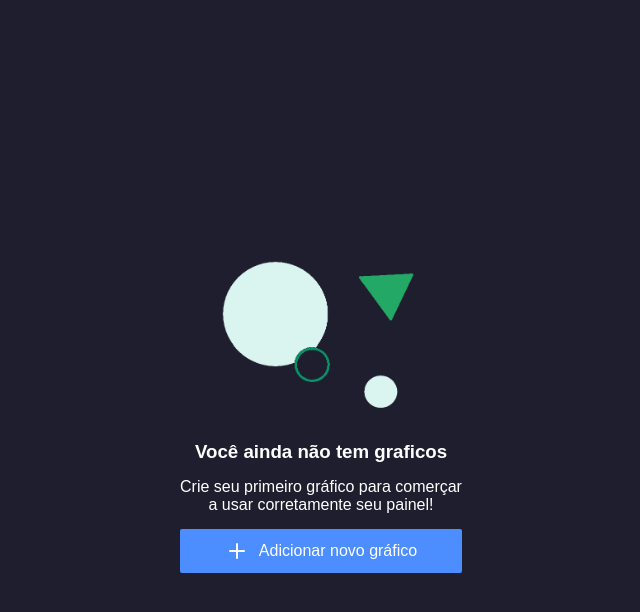
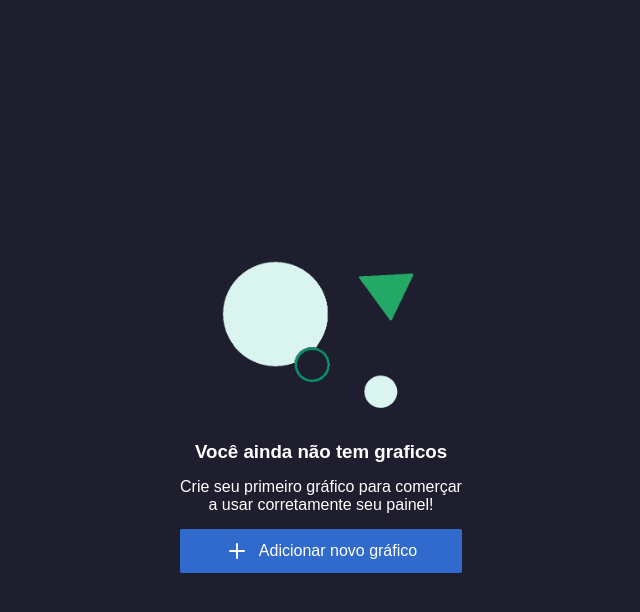
Before and after one commit to Wenderf5/Desafio-tecnico-Easysecrets, a React (Vite) app: page / in a window 1280 px wide. In both pictures the pointer is over the button "Adicionar novo gráfico". Shown: the top 612 px of the page, without its empty margins (319-959 px from the left). Built offline with nearby package versions, Linux system fonts and the light colour scheme; a web font is replaced by a local one.

Commit message:
fix: hover-buttons

```diff
--- a/src/components/addChartButton/index.module.css
+++ b/src/components/addChartButton/index.module.css
@@ -10,4 +10,19 @@
     padding: 10px 45px 10px 45px;
     border: none;
     cursor: pointer;
+    transition: 200ms;
 }
+
+.button:hover {
+    display: flex;
+    align-items: center;
+    align-self: flex-start;
+    gap: 10px;
+    border-radius: 2px;
+    font-size: 1rem;
+    color: white;
+    background-color: #306acd;
+    padding: 10px 45px 10px 45px;
+    border: none;
+    cursor: pointer;
+}
--- a/src/components/chartLine/_components/label/index.module.css
+++ b/src/components/chartLine/_components/label/index.module.css
@@ -16,7 +16,28 @@
     background: none;
 }
 
-.icon {
+.minimizeIcon {
     width: 19px;
     cursor: pointer;
+    transition: 200ms;
+    color: #E0E0E0;
 }
+
+.minimizeIcon:hover {
+    width: 19px;
+    cursor: pointer;
+    color: #03ab00;
+}
+
+.deleteIcon {
+    width: 19px;
+    cursor: pointer;
+    transition: 200ms;
+    color: #E0E0E0;
+}
+
+.deleteIcon:hover {
+    width: 19px;
+    cursor: pointer;
+    color: #C0392B;
+}
--- a/src/components/chartLine/_components/label/index.tsx
+++ b/src/components/chartLine/_components/label/index.tsx
@@ -18,11 +18,11 @@ export function Label({ chart }: props) {
             <h3>{chart.chartName}</h3>
             <div className={style.options}>
                 <button onClick={() => { dispatch(setChart(chart)); dispatch(toogle()); }}>
-                    {fullScreenIsVisible ? <Minimize2 className={style.icon} color='#E0E0E0' /> : <Maximize2 className={style.icon} color='#E0E0E0' />}
+                    {fullScreenIsVisible ? <Minimize2 className={style.minimizeIcon} /> : <Maximize2 className={style.minimizeIcon} />}
                 </button>
                 {!fullScreenIsVisible && (
                     <button onClick={() => dispatch(deleteChart(chart.id))}>
-                        <Trash2 className={style.icon} color='#E0E0E0' />
+                        <Trash2 className={style.deleteIcon} />
                     </button>
                 )}
             </div>
--- a/src/components/modalToCreateChart/_components/form/index.module.css
+++ b/src/components/modalToCreateChart/_components/form/index.module.css
@@ -31,7 +31,7 @@
     color: white;
 }
 
-.fileWrapper  {
+.fileWrapper {
     display: flex;
     align-items: center;
     gap: 10px;
@@ -43,6 +43,16 @@
 .fileWrapper label {
     text-align: center;
     background-color: #2C2F3A;
+    color: #FFFFFF;
+    padding: 8px 16px;
+    border-radius: 3px;
+    cursor: pointer;
+    transition: 200ms;
+}
+
+.fileWrapper label:hover {
+    text-align: center;
+    background-color: #22242d;
     color: #FFFFFF;
     padding: 8px 16px;
     border-radius: 3px;
@@ -68,6 +78,16 @@
     padding: 15px 30px 15px 30px;
     border-radius: 5px;
     cursor: pointer;
+    transition: 200ms;
+}
+
+.buttonCancel:hover {
+    border: none;
+    background-color: #7c2218;
+    color: white;
+    padding: 15px 30px 15px 30px;
+    border-radius: 5px;
+    cursor: pointer;
 }
 
 .buttonCreate {
@@ -77,4 +97,14 @@
     padding: 15px 40px 15px 40px;
     border-radius: 5px;
     cursor: pointer;
+    transition: 200ms;
 }
+
+.buttonCreate:hover {
+    border: none;
+    background-color: #2376ad;
+    color: white;
+    padding: 15px 40px 15px 40px;
+    border-radius: 5px;
+    cursor: pointer;
+}
--- a/src/pages/dashboard/index.module.css
+++ b/src/pages/dashboard/index.module.css
@@ -24,7 +24,7 @@
     gap: none;
 }
 
-@media screen and (min-width: 1024px) {
+@media screen and (min-width: 768px) {
     .containerOfCharts {
         width: 100%;
         display: grid;
```
